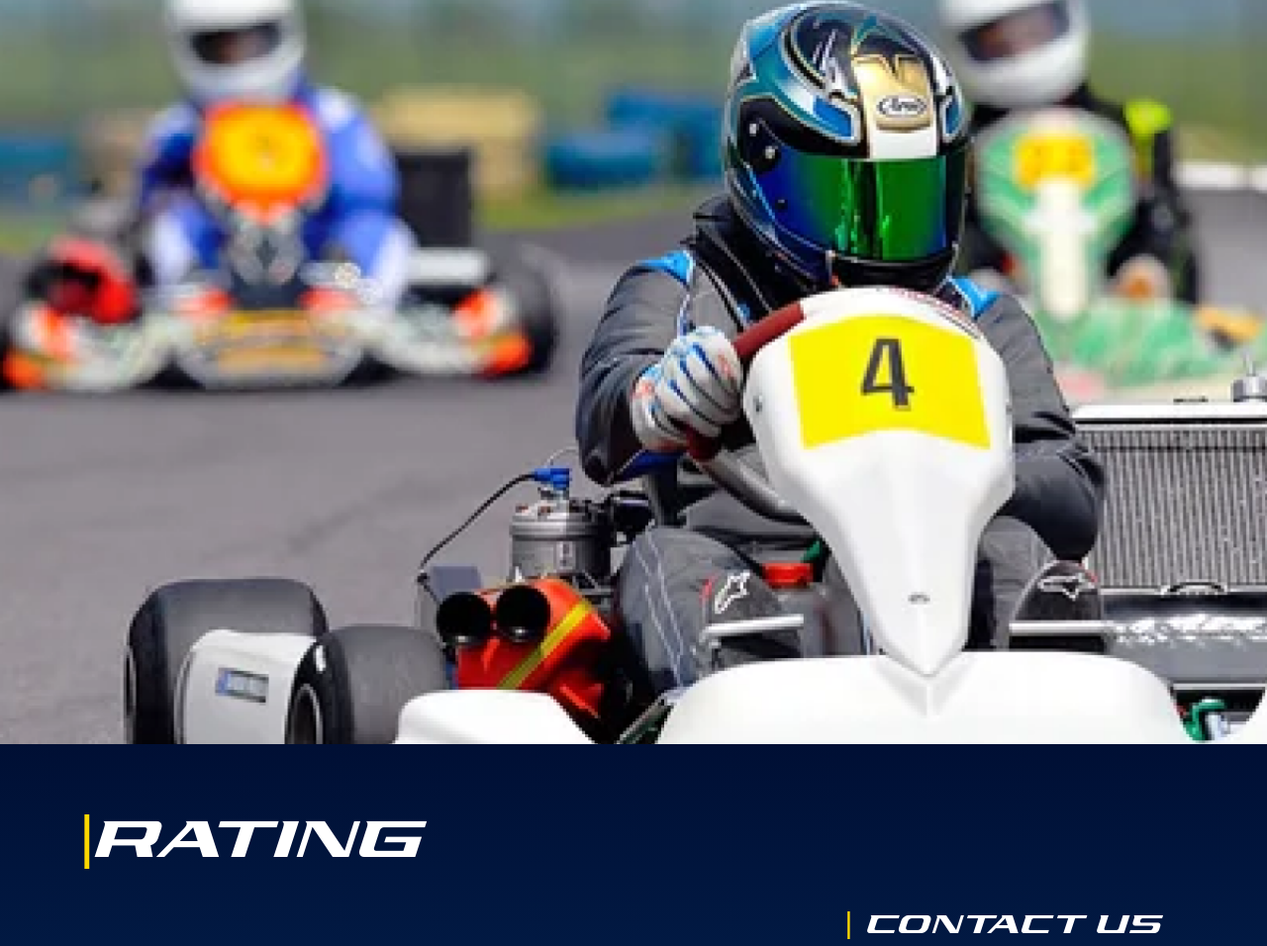
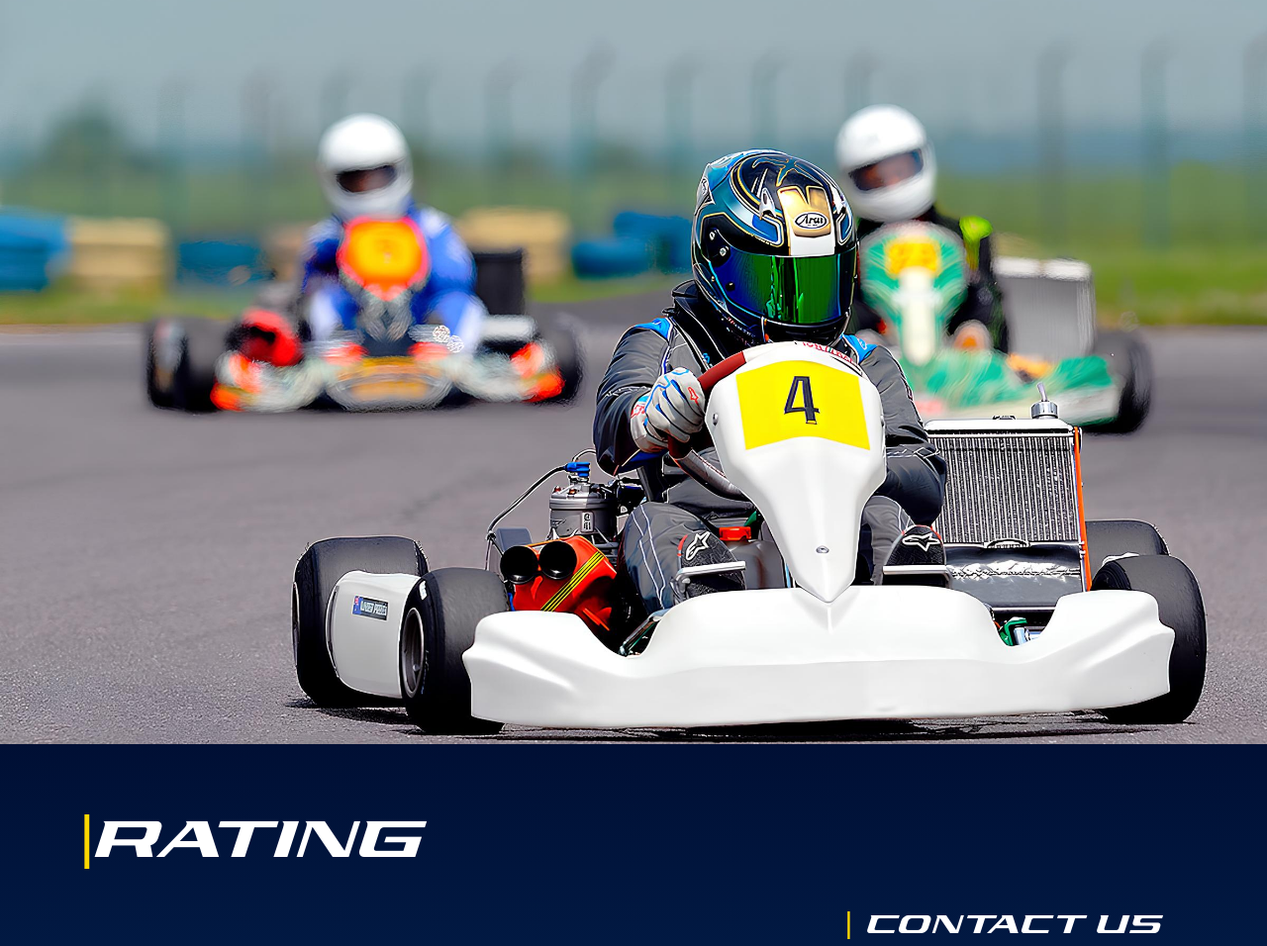
Before and after one commit to Maksim-Volosh/KARTING-ACADEMY, a Django app: page / in a window 1280 px wide. Shown: the top 956 px of the page at 99% size. Run offline with Django 4.2, Linux system fonts and the light colour scheme; data that the repository does not hold is empty.

Commit message:
updated main image at the index.html

```diff
--- a/static/css/main/main.css
+++ b/static/css/main/main.css
@@ -1,5 +1,5 @@
 .start {
-  background-image: url('/static/img/main/depositphotos.png');
+  background-image: url('/static/img/main/depositphotos.jpg');
   background-repeat: no-repeat;
   background-size: cover;
   background-position: center center;
```
Also changed, not shown: static/img/main/depositphotos.jpg (added), static/img/main/depositphotos.png (deleted).
